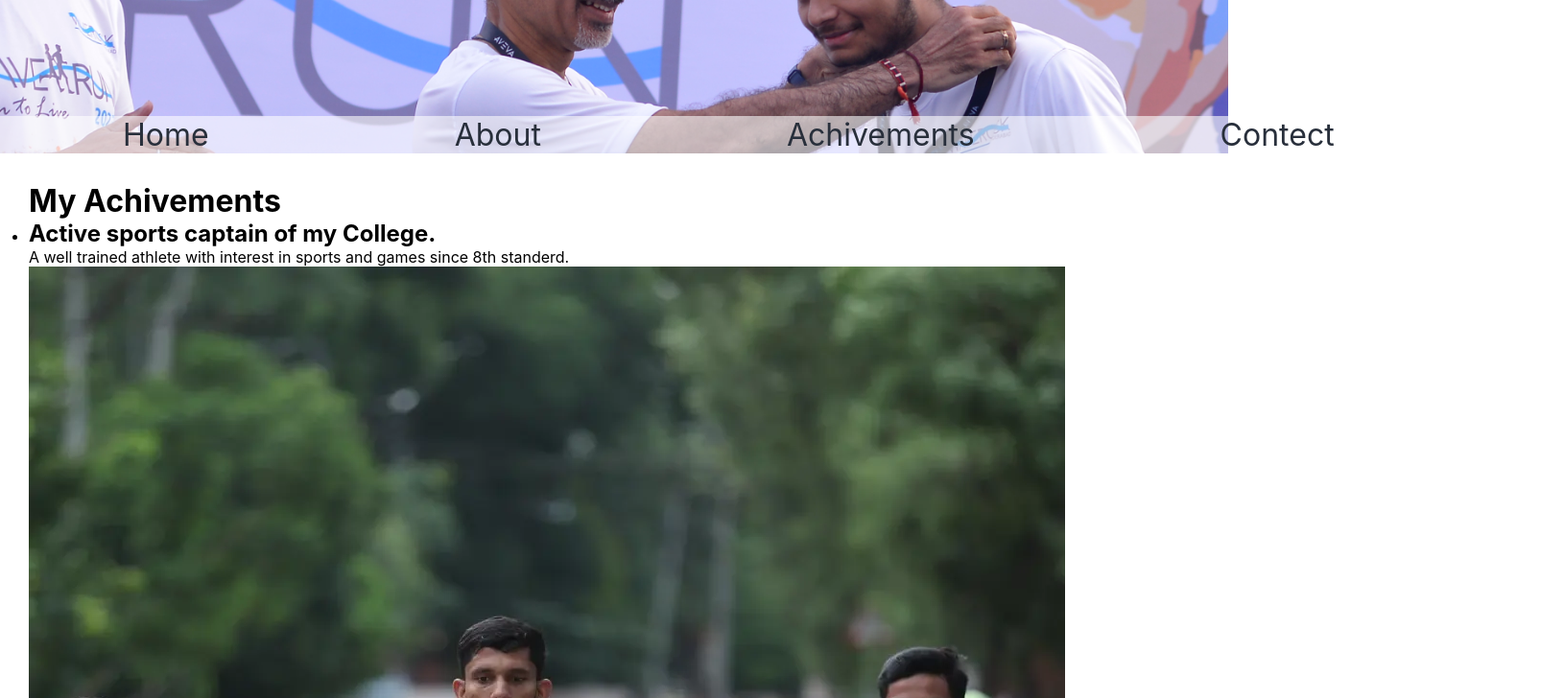
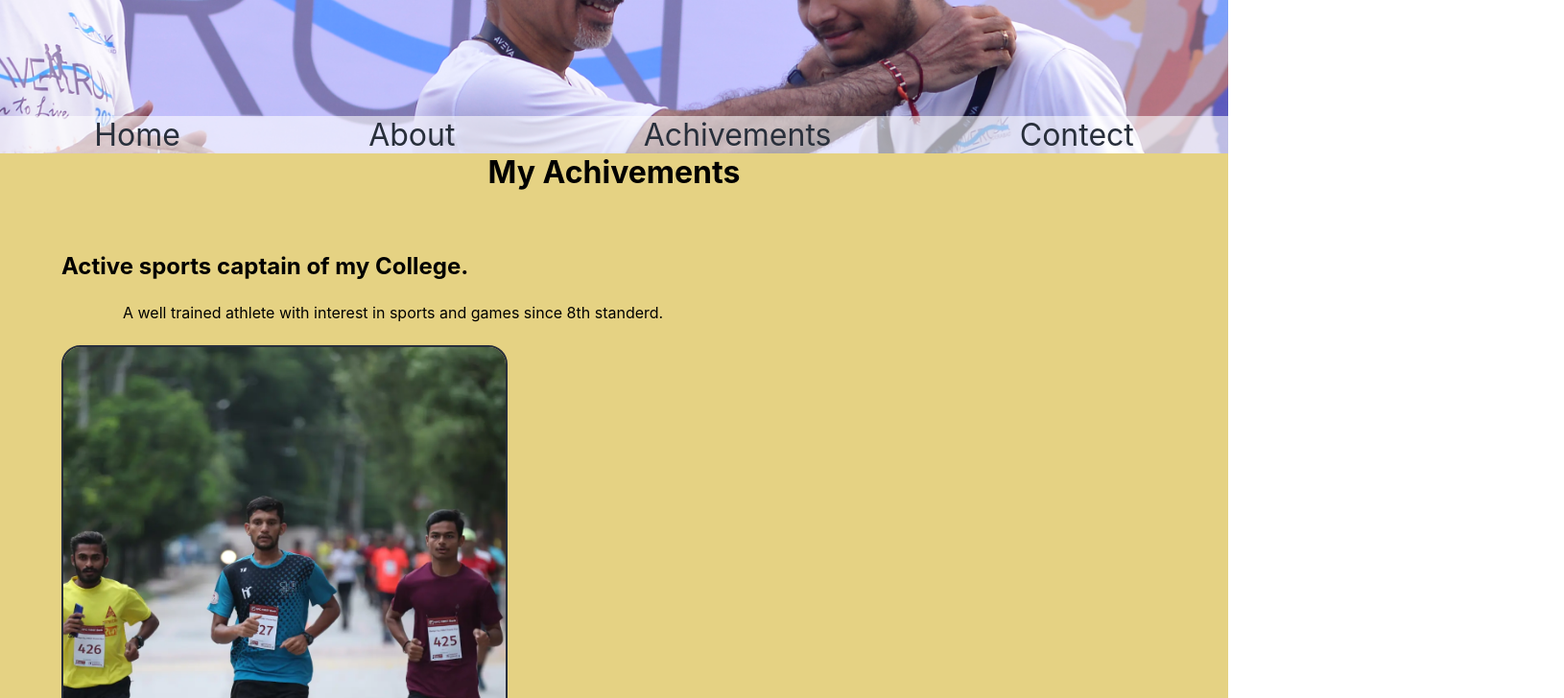
Before and after one commit to ERhoneydhiman/Ankit-Kumar-Singh, a React (Create React App) app in the folder ankit-kumar-portfolio/: page /achives in a window 1280 px wide. Shown: the part 200-928 px from the top of the page at 96% size, 1630 px wide, since content can reach past the window. Built offline with nearby package versions, Linux system fonts and the light colour scheme.

Commit message:
update style

```diff
--- a/ankit-kumar-portfolio/src/App.css
+++ b/ankit-kumar-portfolio/src/App.css
@@ -31,7 +31,7 @@
 .nav-links li {
     display: inline;
     list-style: none;
-    margin: 0 10vw;
+    /* margin: 0 10vw; */
 }
 
 .nav-links {
@@ -40,6 +40,7 @@
     display: flex;
     align-items: center;
     justify-content: space-around;
+
 }
 
 .nav-links li a {
@@ -143,9 +144,44 @@
 
 /* achivements */
 
-.achives{
-    margin: 30px;
+.achives {
+    background-color: #E5D283;
+    display: flex;
+    flex-direction: column;
+
 }
+
+.achives h1 {
+    text-align: center;
+}
+
+/* .achivements {
+    padding: 3vh 3vw;
+} */
+
+.achivements ul{
+    padding: 5vh 5vw;
+}
+
+.achivements li{
+    list-style-type: none;
+    padding: 3vh 0;
+}
+
+.achivements ul p{
+    padding: 3vh 5vw;
+}
+
+.achive-img img {
+    max-width: 40%;
+    height: auto;
+    border-radius: 20px;
+    border: 2px solid #282f3b;
+}
+
+/* footer */
+
+
 
 @media screen and (max-width:600px) {
     .sidebar-icon {
@@ -159,7 +195,8 @@
     .first-para {
         flex-direction: column-reverse;
     }
-    #dp{
+
+    #dp {
         width: 40%;
     }
 }
```
